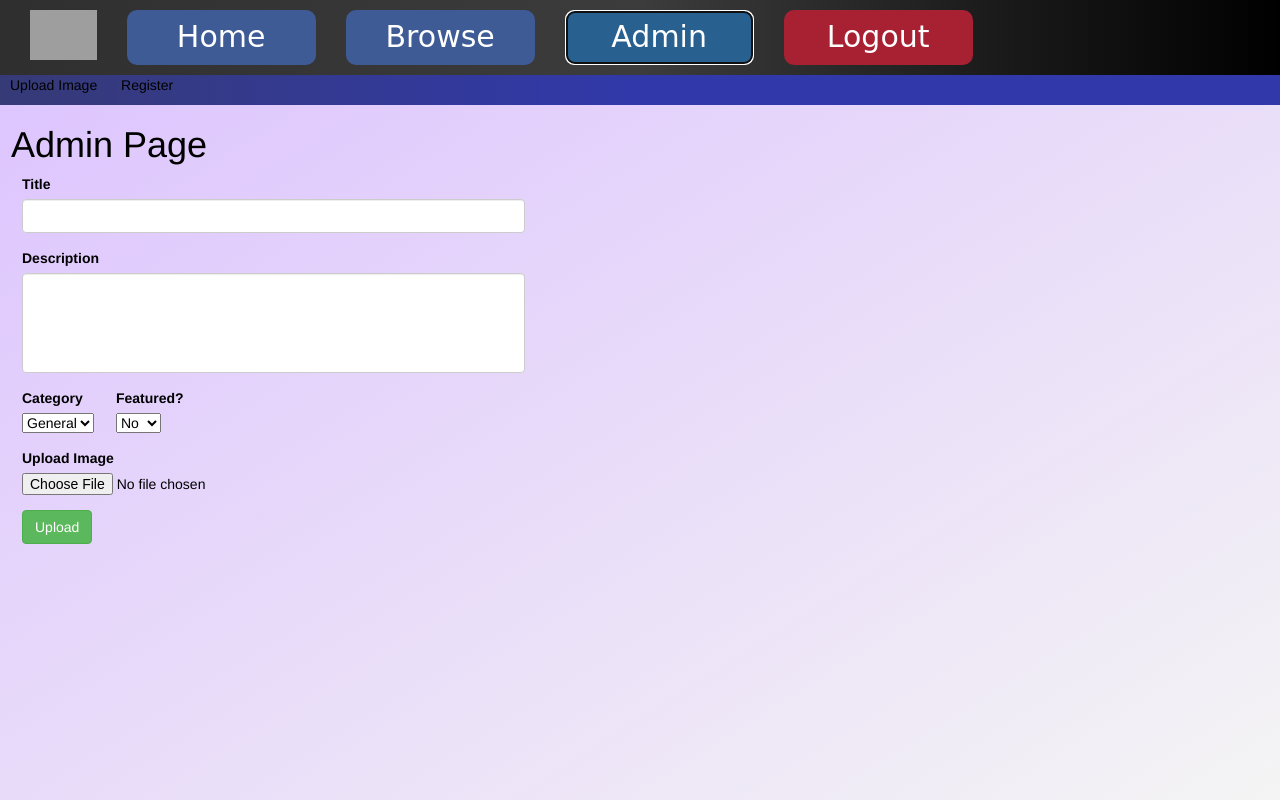
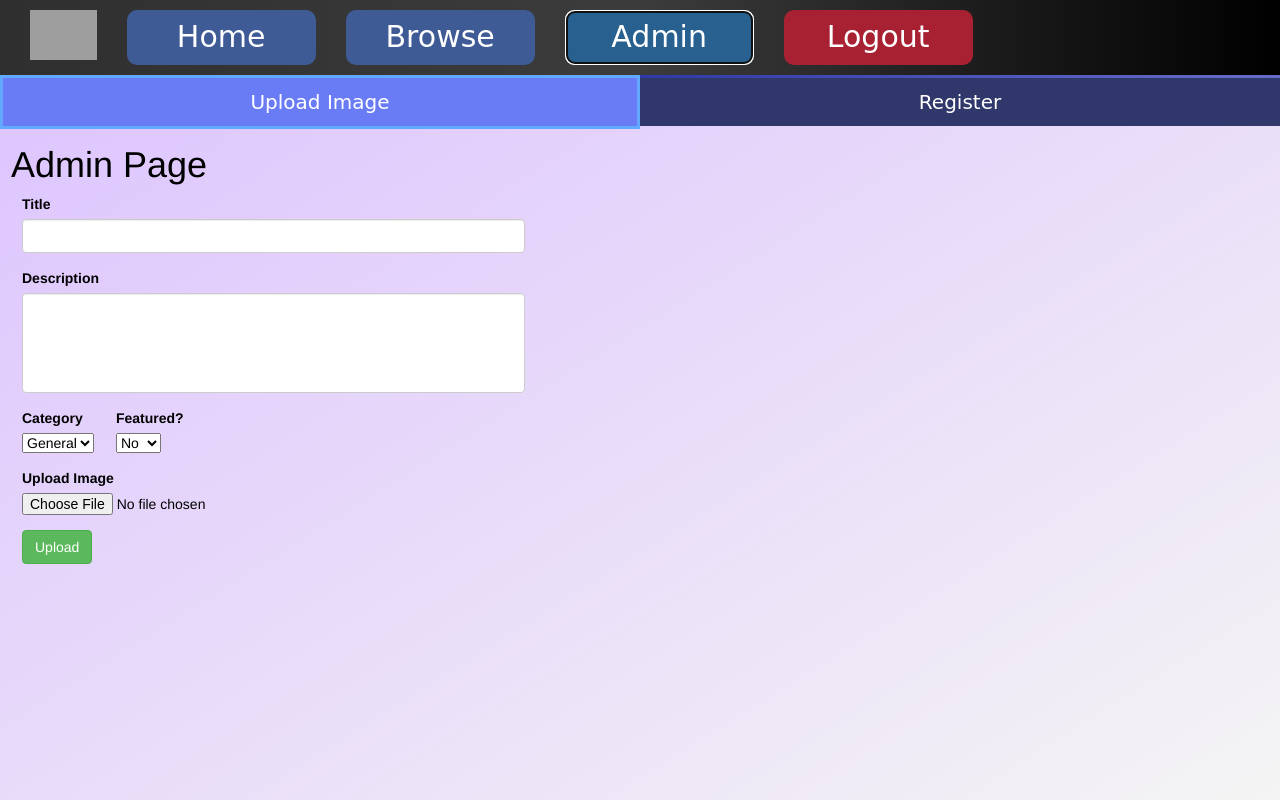
Before and after one commit to MMojtaba/paintings-angularjs, a website: page client/index.html at #!/admin in a window 1280 px wide. Both pictures are taken after a click on the button "Admin". Drawn offline with Linux system fonts and the light colour scheme; no server answers; grey boxes are pictures that could not be loaded.

Commit message:
improved style of admin page nav

```diff
--- a/client/client.js
+++ b/client/client.js
@@ -3,7 +3,7 @@
 // TODO: change password
 // TODO: font
 // TODO: search page
-// TODO:
+// TODO: make image preview not go beyond the screen height (make image smaller in that case)
 const app = angular.module("PaintingsApp", ["ui.router", "ngResource"]);
 
 app.config(function ($stateProvider, $urlRouterProvider) {
--- a/client/controllers/admin.js
+++ b/client/controllers/admin.js
@@ -1,6 +1,19 @@
 angular.module("PaintingsApp").controller("AdminCtrl", [
   "$scope",
-  function ($scope) {
+  "$state",
+  function ($scope, $state) {
     //
-  }
+    $scope.state = {
+      currState: $state.current.name,
+    };
+
+    $scope.$watchCollection(
+      function () {
+        return $state.current.name;
+      },
+      function (newVal, oldVal) {
+        $scope.state.currState = newVal;
+      }
+    );
+  },
 ]);
--- a/client/templates/admin.html
+++ b/client/templates/admin.html
@@ -1,23 +1,53 @@
 <style>
   .admin-nav-container {
-    background-color: rgb(49, 57, 170);
     background-image: linear-gradient(
       to right,
       rgb(54, 58, 119),
       rgb(49, 57, 170),
-      rgb(49, 57, 170)
+      rgb(102, 109, 200)
     );
-
-    height: 3rem;
+    height: 5rem;
+    display: flex;
+    align-items: center;
+    flex-wrap: wrap;
+    justify-content: space-between;
+    text-align: center;
+    font-family: var(--main-font);
+    font-size: 2rem;
   }
 
   .admin-nav-container > * {
+    color: white;
+    padding: 1rem;
+    margin: 0;
+    /* background-color: rgb(74, 85, 161); */
+    background-color: rgb(48, 55, 106);
+    transition: background-color 0.3s, color 0.3s;
+    width: 50%;
+  }
+
+  .admin-nav-container > *:hover {
+    background-color: rgb(85, 100, 195);
+  }
+  .admin-nav-selected {
+    background-color: rgb(106, 124, 245);
+    border: 3px solid rgb(97, 168, 255);
   }
 </style>
 
 <nav class="admin-nav-container">
-  <span class="mx-10" ui-sref="Admin.ImageUpload"> Upload Image </span>
-  <span class="mx-10" ui-sref="Admin.Register"> Register </span>
+  <span
+    class="mx-10"
+    ui-sref="Admin.ImageUpload"
+    ng-class="{'admin-nav-selected': state.currState === 'Admin.ImageUpload'}">
+    Upload Image
+  </span>
+  <span
+    class="mx-10"
+    ui-sref="Admin.Register"
+    ng-class="{'admin-nav-selected': state.currState === 'Admin.Register'}">
+    Register
+  </span>
 </nav>
 
 <ui-view></ui-view>
```
Also changed, not shown: client/components/navBar/nav-bar.html (+2 -4 lines).
